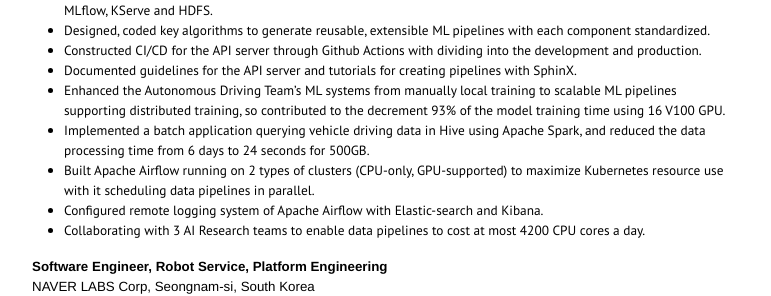
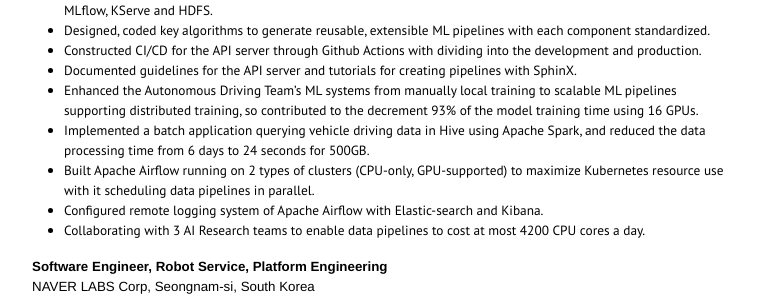
Before and after one commit to r4v3n-k/r4v3n-k.github.io, a Jekyll site: the page built from _pages/resume.md, in a window 1280 px wide. Shown: the part 291-587 px from the top of the page, without its empty margins (258-1029 px from the left). Built offline with Jekyll 4.4.1, drawn with Linux system fonts in a browser that asks for light colours; nearby versions of some CDN libraries; some web fonts are replaced.

Commit message:
update resume

```diff
--- a/_pages/resume.md
+++ b/_pages/resume.md
@@ -18,7 +18,7 @@
 - Designed, coded key algorithms to generate reusable, extensible ML pipelines with each component standardized.
 - Constructed CI/CD for the API server through Github Actions with dividing into the development and production.
 - Documented guidelines for the API server and tutorials for creating pipelines with SphinX.
-- Enhanced the Autonomous Driving Team's ML systems from manually local training to scalable ML pipelines supporting distributed training, so contributed to the decrement 93% of the model training time using 16 V100 GPU.
+- Enhanced the Autonomous Driving Team's ML systems from manually local training to scalable ML pipelines supporting distributed training, so contributed to the decrement 93% of the model training time using 16 GPUs.
 - Implemented a batch application querying vehicle driving data in Hive using Apache Spark, and reduced the data processing time from 6 days to 24 seconds for 500GB.
 - Built Apache Airflow running on 2 types of clusters (CPU-only, GPU-supported) to maximize Kubernetes resource use with it scheduling data pipelines in parallel.
 - Configured remote logging system of Apache Airflow with Elastic-search and Kibana.
```
